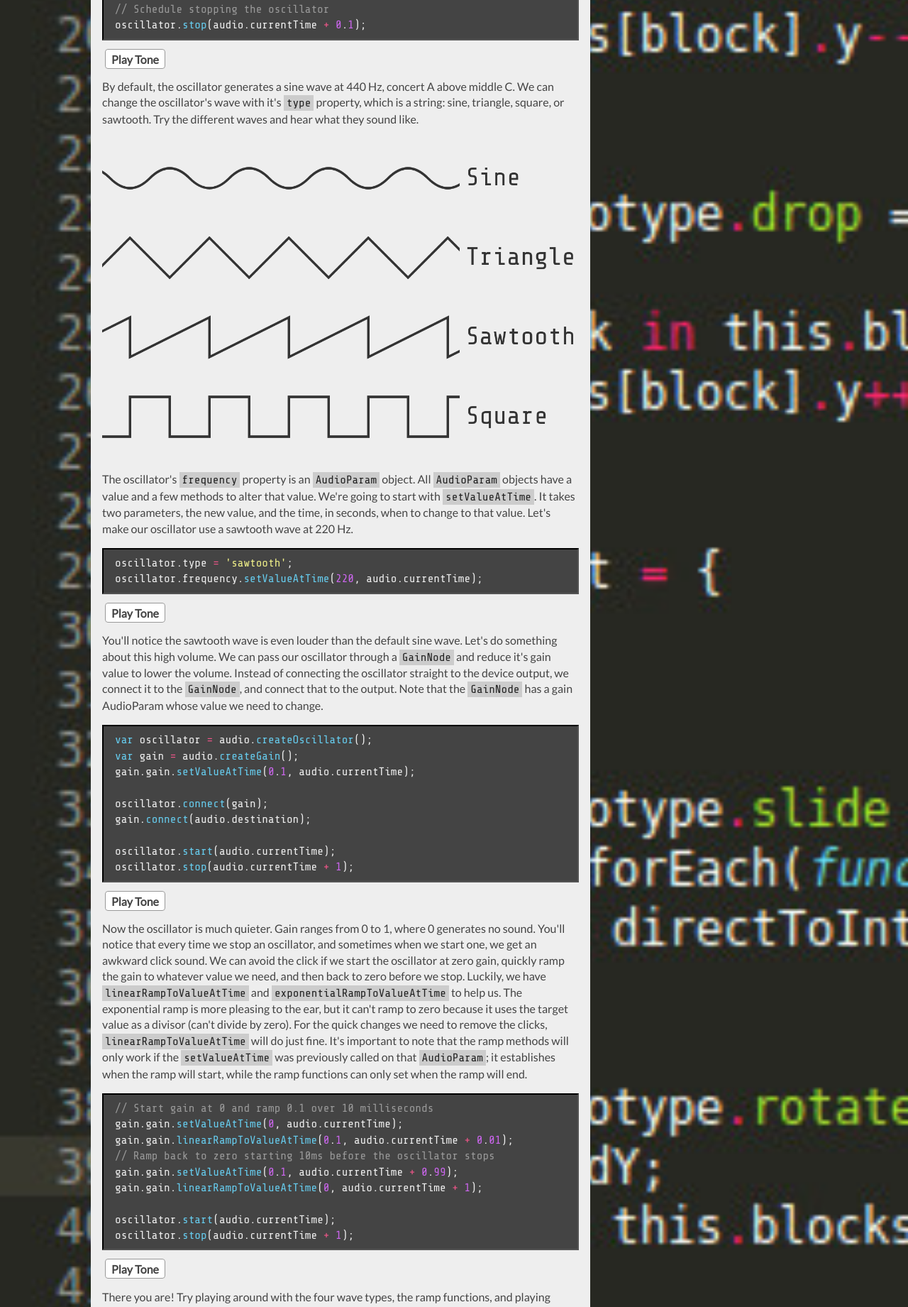
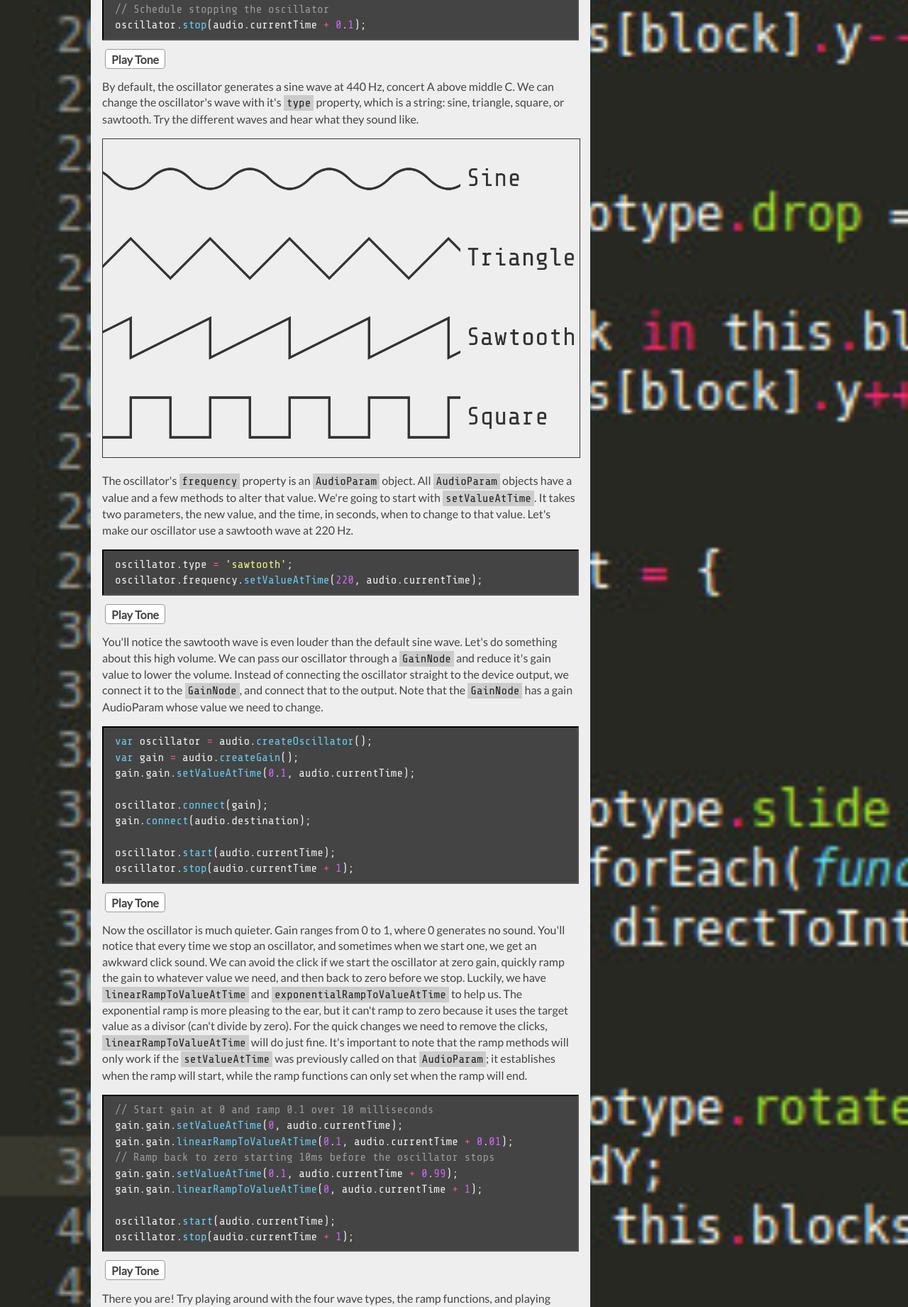
Before and after one commit to peternatewood/RoyTuesday.github.io, a Jekyll site: the page built from _design_blog/webaudio_basics.html, in a window 1280 px wide. Shown: the part 1600-3441 px from the top of the page at 71% size. Built offline with Jekyll 4.4.1, drawn with Linux system fonts in a browser that asks for light colours.

Commit message:
Add border to canvas elements

```diff
--- a/_sass/default.scss
+++ b/_sass/default.scss
@@ -168,6 +168,7 @@ body {
   }
 
   canvas {
+    border: 1px solid #333;
     width: 100%;
   }
 
```
